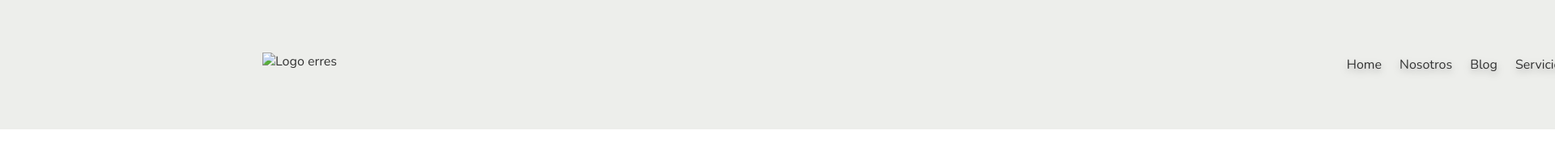
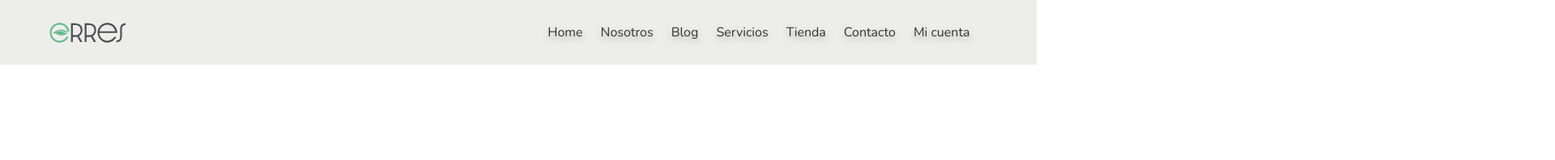
Before and after one commit to Compu3Unla/erres-1-2023, a plain HTML site: page index.html in a window 1280 px wide. Shown: the top 198 px of the page at 81% size, 1920 px wide, since content can reach past the window. Drawn offline with nearby package versions, Linux system fonts and the light colour scheme.

Commit message:
Header casi terminado, sin flecha, ni carrito.

```diff
--- a/estilos.css
+++ b/estilos.css
@@ -15,8 +15,6 @@ ul {
 	align-items: center;
 	padding: 0px;
 	gap: 22px;
-
-	width: 1628px;
 	height: 75px;
 
 	flex: none;
@@ -49,17 +47,14 @@ footer p {
 	justify-content: center;
 	align-items: center;
 	padding: 40px 66px;
-	gap: 10px;
-
 	position: absolute;
-	width: 1920px;
+	width: 100%;
 	height: 80px;
 	left: 0px;
 	top: 0px;
+	box-sizing: border-box;
+	background: rgba(234, 236, 232, 0.85);
 
-	/*No logramos trabajar bien el fondo del navegador con porcentajes y pixeles*/
-
-	background: rgba(234, 236, 232, 0.85);
 }
 .Navegador {
 	display: flex;
@@ -67,9 +62,8 @@ footer p {
 	justify-content: space-between;
 	align-items: center;
 	padding: 0px 33px 0px 0px;
-	gap: 116px;
 
-	width: 1603px;
+	width: 100%;
 	height: 65px;
 
 	flex: none;
--- a/index.html
+++ b/index.html
@@ -2,14 +2,14 @@
 <html>
 <head>
 <meta charset="utf-8">
-<title>Documento sin título</title>
+<title>Erres</title>
 <link href="estilos.css" rel="stylesheet" type="text/css">
 </head>
 
 <body>
 	<header class="Detalles-header">
 		<nav class="Navegador">
-			<svg><img src= "img/svg/logo-erres.svg" width="116px" height="30px" alt="Logo erres"/></svg>
+			<img src= "img/svg/erres.svg" width="116px" height="30px" alt="Logo erres"/>
 			<ul>
 				<li>
 					<a>Home</a>
@@ -37,7 +37,6 @@
 		</nav>
 	</header>
 	<footer>
-		<svg></svg>
 		<adress></adress>
 		<div class="Rectangulo-footer">
 			<p>Erres Economía Circular - 2021</p>
```
